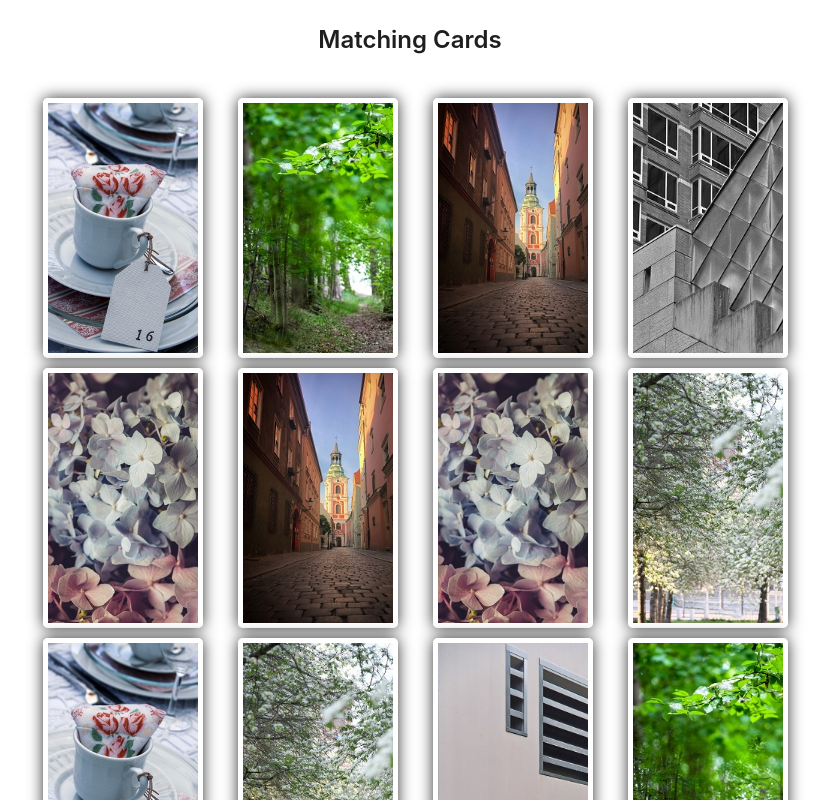
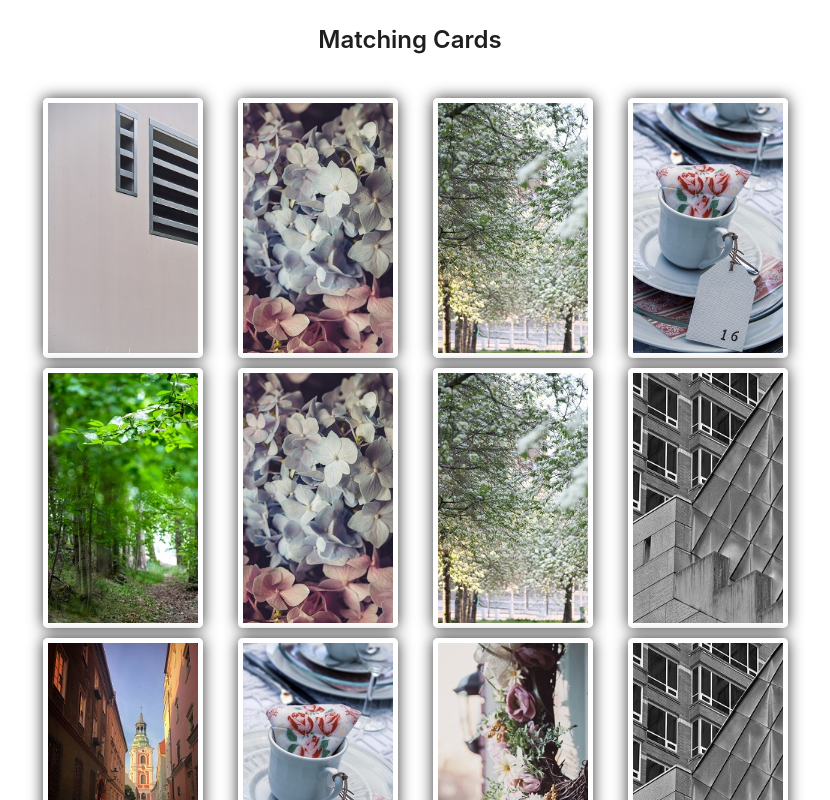
Before and after one commit to mkhalil-dev/matching-game, a React (Create React App) app: page / in a window 1280 px wide. Both pictures are taken after typing "Sample" into the empty fields and a click on the button "Login". Shown: the top 800 px of the page, without its empty margins (230-1060 px from the left). Built offline with nearby package versions, Linux system fonts and the light colour scheme.

Commit message:
Added Loadash

```diff
--- a/package.json
+++ b/package.json
@@ -48,6 +48,7 @@
     ]
   },
   "devDependencies": {
+    "@types/lodash": "^4.14.195",
     "@types/react-transition-group": "^4.4.6",
     "prettier": "3.0.0"
   }
--- a/src/components/Home/Game.tsx
+++ b/src/components/Home/Game.tsx
@@ -2,6 +2,7 @@ import FlippableCard from "./FlippableCard/FlippableCard";
 import { Col, Row } from "antd";
 import { FlexCenter } from "../common";
 import { useState } from "react";
+import { shuffle } from "lodash";
 
 export interface ICard {
   value: number;
@@ -14,33 +15,19 @@ export interface ISelectedCard {
   index: number;
 }
 
-const array = [0, 1, 2, 3, 4, 5, 6, 7, 0, 1, 2, 3, 4, 5, 6, 7];
-const shuffle = (array: number[]) => {
-  let currentIndex = array.length,
-    randomIndex;
-  while (currentIndex !== 0) {
-    randomIndex = Math.floor(Math.random() * currentIndex);
-    currentIndex--;
-    [array[currentIndex], array[randomIndex]] = [
-      array[randomIndex],
-      array[currentIndex],
-    ];
-  }
-  return array;
-};
-const newShuffledArray = shuffle(array);
+const shuffledArray = shuffle([
+  0, 1, 2, 3, 4, 5, 6, 7, 0, 1, 2, 3, 4, 5, 6, 7,
+]).map((item, index) => ({
+  value: item,
+  isFlipped: true,
+  index,
+}));
 
 // Create a new array of objects with the following structure:
 
 const Game = () => {
   const [selectedCards, setSelectedCards] = useState<ISelectedCard[]>([]);
-  const [cards, setCards] = useState<ICard[]>(
-    newShuffledArray.map((item, index) => ({
-      value: item,
-      isFlipped: true,
-      index,
-    }))
-  );
+  const [cards, setCards] = useState<ICard[]>(shuffledArray);
   const [foundMatches, setFoundMatches] = useState<number[]>([]);
 
   return (
```
Also changed, not shown: 1 other file (tests, documents, lock files or other folders).
